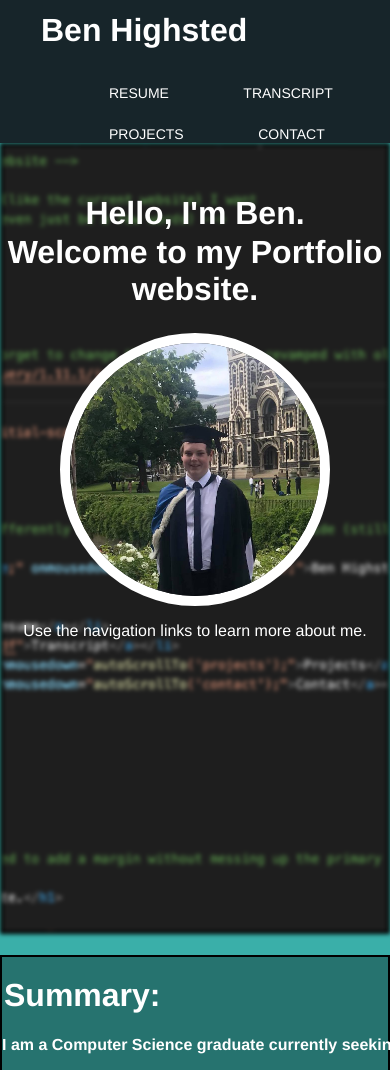
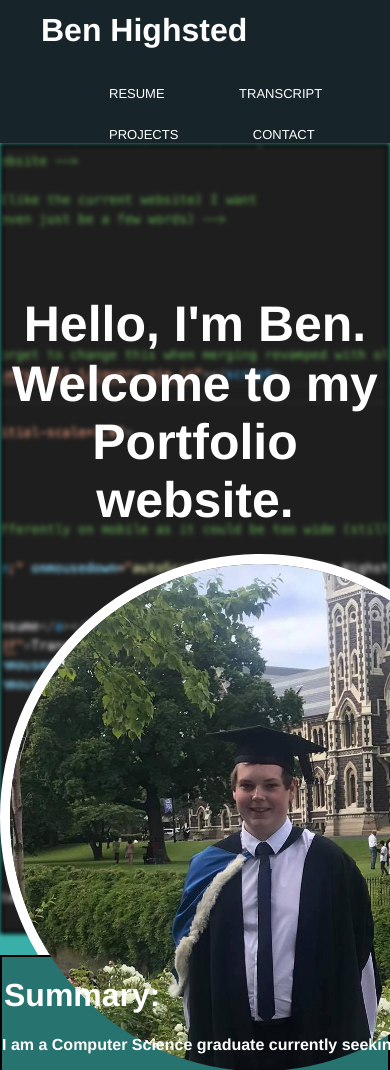
Before and after one commit to BenHighsted/Portfolio-Website, a plain HTML site: page index.html in a window 390 px wide. Shown: the top 1070 px of the page. Drawn offline with nearby package versions, Linux system fonts and the light colour scheme.

Commit message:
Fixed error where the front page on mobile devices wasnt formatted correctly, increased font/images for front page on mobile

```diff
--- a/index.html
+++ b/index.html
@@ -33,12 +33,12 @@
         <div class="bg-image"></div>
         <div class="home" id="home">
             <div class="inner-div"></div>
-            <h1 class="center"> Hello, I'm Ben. </h1>
-            <h1 class="center"> Welcome to my Portfolio website.</h1>
+            <h1 class="center" id="top-heading"> Hello, I'm Ben. </h1>
+            <h1 class="center" id="second-heading"> Welcome to my Portfolio website.</h1>
 
             <img src="images/avatar.jpg" alt="Avatar" class="avatar">
 
-            <p class="center">Use the navigation links to learn more about me.</p>
+            <p class="center" id="front-text">Use the navigation links to learn more about me.</p>
         </div>
 
         <br><br>
--- a/style.css
+++ b/style.css
@@ -215,3 +215,28 @@ h1 a {
 #topButton:hover {
     background-color: #555;
 }
+
+/* Smaller Devices Style (i.e. mobile devices) */
+@media (max-width: 990px) {
+    nav a {
+        font-size: 13px;
+    }
+
+    #top-heading {
+        padding-top: 100px;
+        font-size: 50px;
+    }
+
+    #second-heading {
+        font-size: 50px;
+    }
+
+    .avatar {
+        width: 500px;
+    }
+
+    #front-text {
+        font-size: 24px;
+    }
+
+}
```
Also changed, not shown: images/code-screen-shot-mobile.png (added).
